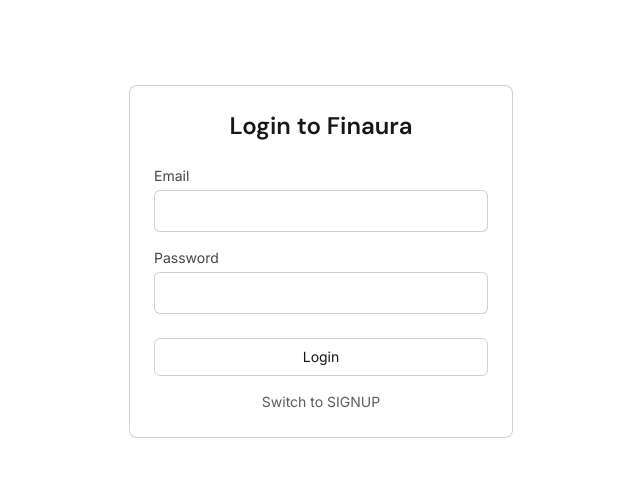
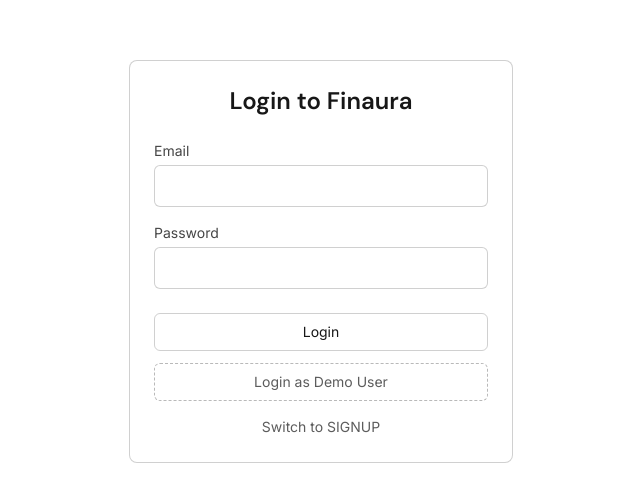
Before and after one commit to pushkarbanjare/finaura, a Next.js app: page /auth in a window 1280 px wide. Shown: the part 139-640 px from the top of the page, without its empty margins (319-959 px from the left). Built offline with nearby package versions, Linux system fonts and the light colour scheme.

Commit message:
demo access allowed

```diff
--- a/app/(protected)/dashboard/page.tsx
+++ b/app/(protected)/dashboard/page.tsx
@@ -34,8 +34,17 @@
   const profile = await profileRes.json();
   const summary = await summaryRes.json();
   const insights = await insightsRes.json();
+  const isDemoUser = profile.email === "test@mail.com";
 
   return (
+    <>
+      {isDemoUser && (
+        <div className="mx-auto max-w-6xl px-4 pt-4 text-center text-sm text-foreground/60">
+          Please check <strong>December 2025</strong> and{" "}
+          <strong>January 2026</strong> for analytics.
+        </div>
+      )}
+
       <DashboardClient
         userName={profile.name ?? ""}
         goalAmount={profile.goalAmount ?? null}
@@ -45,5 +54,6 @@
         initialSummary={summary}
         initialInsights={insights.insights ?? []}
       />
+    </>
   );
 }
--- a/app/(public)/auth/AuthForm.tsx
+++ b/app/(public)/auth/AuthForm.tsx
@@ -17,8 +17,12 @@
     e.preventDefault();
     if (loading) return;
 
+    setError(null);
+    if (mode === "signup" && password.length < 6) {
+      setError("Password must be at least 6 characters");
+      return;
+    }
     setLoading(true);
-    setError(null);
 
     const url = mode === "login" ? "/api/auth/login" : "/api/auth/signup";
 
@@ -98,6 +102,19 @@
       </form>
 
       <button
+        type="button"
+        onClick={() => {
+          setEmail("test@mail.com");
+          setPassword("123456");
+          setMode("login");
+          setError(null);
+        }}
+        className="mt-3 w-full rounded-md border border-dashed border-foreground/30 py-2 text-sm text-foreground/70 hover:bg-foreground/80 hover:text-background transition"
+      >
+        Login as Demo User
+      </button>
+
+      <button
         onClick={() => {
           setMode(mode === "login" ? "signup" : "login");
           setError(null);
--- a/app/api/profile/get/route.ts
+++ b/app/api/profile/get/route.ts
@@ -23,6 +23,7 @@
         salary: user.salary ?? 0,
         goalAmount: user.goalAmount ?? 0,
         goalYear: user.goalYear ?? 0,
+        email: user.email,
       },
       { status: 200 },
     );
--- a/lib/validators/auth.schema.ts
+++ b/lib/validators/auth.schema.ts
@@ -2,7 +2,7 @@
 
 export const loginSchema = z.object({
   email: z.email(),
-  password: z.string().min(6),
+  password: z.string(),
 });
 
 export const signupSchema = z.object({
```
Lines whose indentation alone changed are shown as unchanged.
